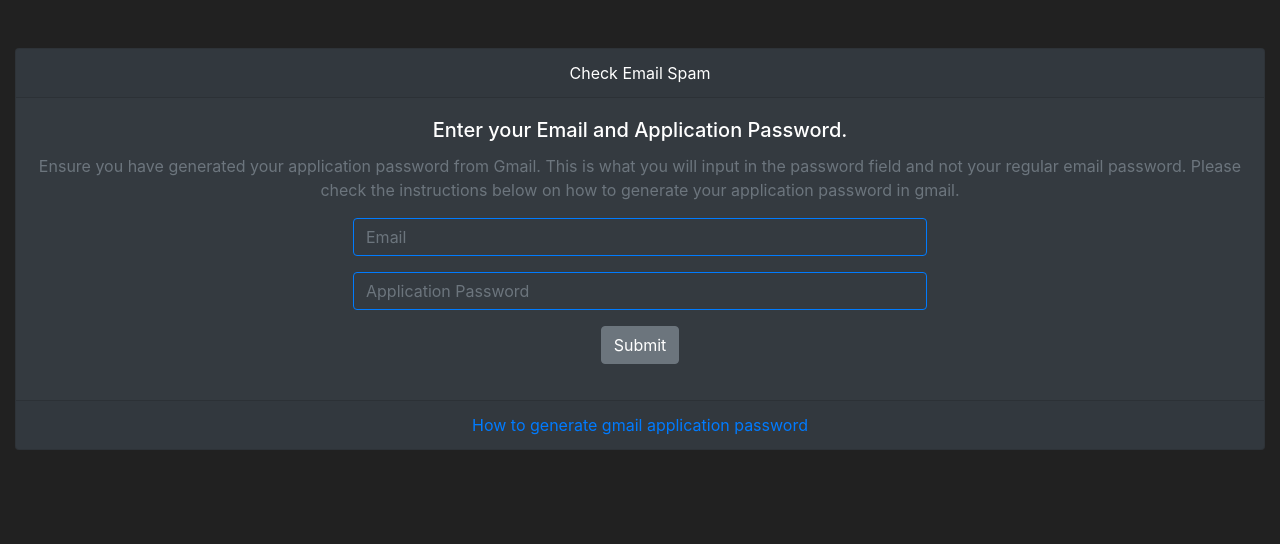
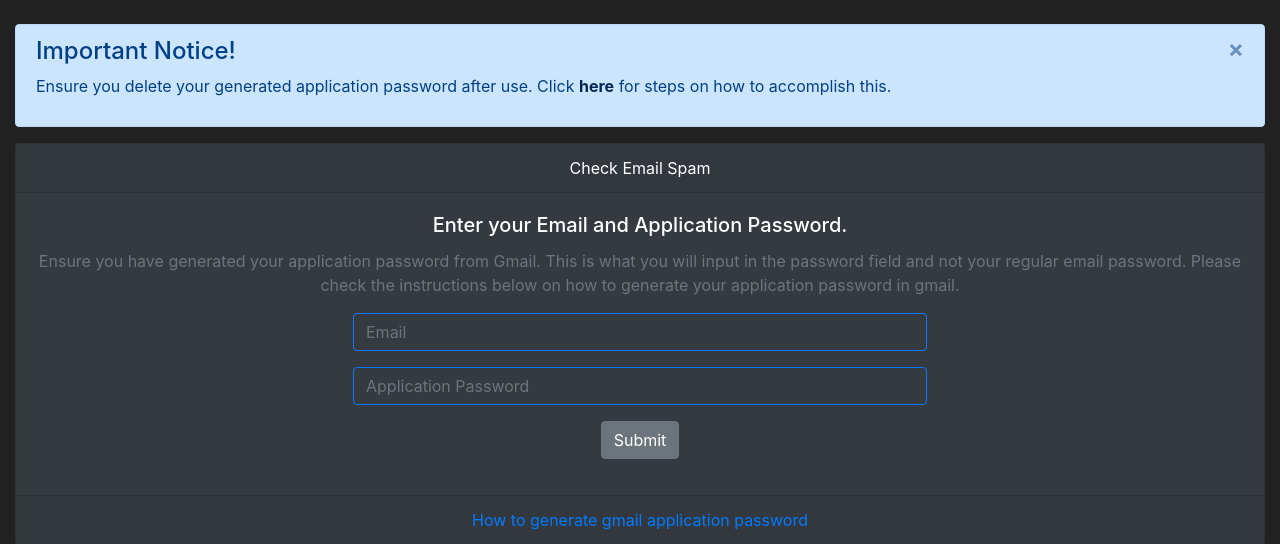
Before and after one commit to Simileholluwa/halogen-esd, a Flask app: page / in a window 1280 px wide. Shown: the part 56-600 px from the top of the page. Run offline with Flask 2, Linux system fonts and the light colour scheme; parts of the project's set-up code (start-up, migrations or seed data) failed here and were passed over; some libraries are stand-ins or nearby versions.

Commit message:
add information on deleting application password and how to

```diff
--- a/email_spam/templates/home.html
+++ b/email_spam/templates/home.html
@@ -10,7 +10,14 @@
 
 {% block body %}
     <br>
-    <br>
+
+    <div class="alert alert-primary alert-dismissible fade show" role="alert">
+        <a href = "#" class = "close" data-dismiss = "alert">
+            &times;
+        </a>
+        <h4 class="alert-heading">Important Notice! </h4>
+        <p>Ensure you delete your generated application password after use. Click <a href="#" class="alert-link" data-toggle="modal" data-target="#delete">here</a> for steps on how to accomplish this.</p>
+    </div>
 
     <div class="card text-center bg-dark text-bg-dark">
         <div class="card-header">
@@ -29,16 +36,18 @@
             </div>
         </div>
         <div class="card-footer">
-            <a href="#" class="card-link" data-toggle="modal" data-target="#myModal">How to generate gmail application password</a>
+            <a href="#" class="card-link" data-toggle="modal" data-target="#generate">How to generate gmail application password</a>
         </div>
 
-        <!-- Modal -->
-        <div class="modal fade" id="myModal" tabindex="-1" aria-labelledby="myModalLabel" aria-hidden="true">
+        <!-- Generate App Password Modal -->
+        <div class="modal fade" id="generate" tabindex="-1" aria-labelledby="generateLabel" aria-hidden="true">
             <div class="modal-dialog modal-dialog-centered modal-dialog-scrollable">
                 <div class="modal-content bg-dark">
                     <div class="modal-header">
-                        <h4 class="modal-title text-primary" id="myModalLabel">Generate Gmail Application Password.</h4>
-                        <button type="button" class="close text-light " data-dismiss="modal" aria-label="Close">&times;</button>
+                        <h4 class="modal-title text-primary" id="generateLabel">Generate Gmail Application Password.</h4>
+                        <a href = "#" class = "close text-light" data-dismiss = "modal">
+                            &times;
+                        </a>
                     </div>
                     <div class="modal-body">
                         <ul class="text-left">
@@ -61,10 +70,38 @@
             </div>
         </div>
 
+        <!-- Delete App Password Modal -->
+        <div class="modal fade" id="delete" tabindex="-1" aria-labelledby="deleteLabel" aria-hidden="true">
+            <div class="modal-dialog modal-dialog-centered modal-dialog-scrollable">
+                <div class="modal-content bg-dark">
+                    <div class="modal-header">
+                        <h4 class="modal-title text-primary" id="deleteLabel">Delete Gmail Application Password.</h4>
+                        <button type="button" class="close text-light " data-dismiss="modal" aria-label="Close">&times;</button>
+                    </div>
+                    <div class="modal-body">
+                        <ul class="text-left">
+
+                            <li>Login to Gmail.</li>
+                            <li>Click on <span class="text-info">Manage your Google Account</span> by clicking on the <span class="text-info">profile</span> icon on the top right.</li>
+                            <li>Click on <span class="text-info">Security</span> from the left list.</li>
+                            <li>Click on <span class="text-info">App passwords</span> on the security page <span class="text-info">Signing into Google Section</span>. You will be required to ask enter your google password to log in again.</li>
+                            <li>Click on the delete icon next to the name of the application password you generated.</li>
+                        </ul>
+                    </div>
+                    <div class="modal-footer">
+                        <button type="button" class="btn btn-primary" data-dismiss="modal">Got it!</button>
+                    </div>
+                </div>
+            </div>
+        </div>
+
+
     </div>
 
     <br>
-    <br>
+
+
+
     <br>
 
 {% endblock %}
```
Also changed, not shown: email_spam/templates/result.html (+38 -1 lines), 1 other file.
